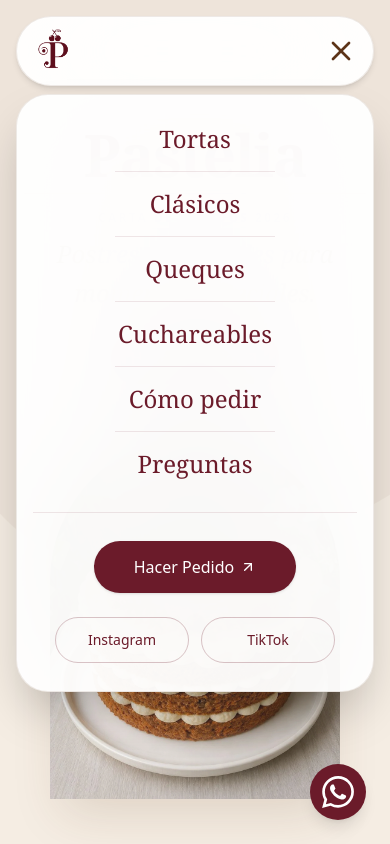
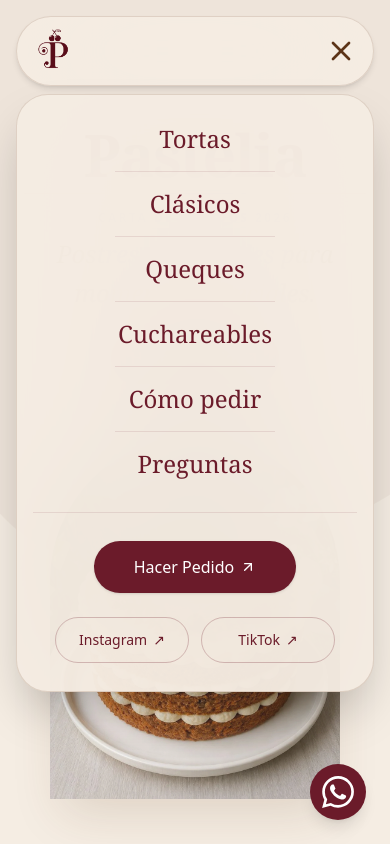
Before and after one commit to jhefferson-guerrero/pastelia-landing, a React (Vite) app: page / in a window 390 px wide. Both pictures are taken after a click on the button "Toggle Menu". Shown: the top 844 px of the page. Built offline with nearby package versions, Linux system fonts and the light colour scheme; a web font is replaced by a local one.

Commit message:
Pasa la barra y el menú móvil a color crema y agrega flechas a las redes
- La barra flotante y el panel desplegable usan el crema de la marca en lugar de blanco, con borde y sombra suaves
- Los botones de Instagram y TikTok del menú móvil llevan la flecha ↗, igual que en el footer

```diff
--- a/src/components/layout/Navigation.jsx
+++ b/src/components/layout/Navigation.jsx
@@ -62,9 +62,9 @@ export default function Navigation() {
             flex items-center justify-between w-full md:max-w-6xl mx-auto px-4 py-2.5 md:px-8 md:py-4 pointer-events-auto
             rounded-full md:rounded-none border
             ${isOpen
-              ? 'bg-white/95 backdrop-blur-3xl shadow-md border-pastelia-brown/10 md:bg-transparent md:shadow-none md:border-transparent'
+              ? 'bg-pastelia-cream/95 backdrop-blur-3xl shadow-md border-pastelia-brown/15 md:bg-transparent md:shadow-none md:border-transparent'
               : scrolled
-                ? 'bg-white/95 backdrop-blur-3xl shadow-sm border-pastelia-brown/15 transition-all duration-300 md:bg-transparent md:shadow-none md:border-transparent'
+                ? 'bg-pastelia-cream/95 backdrop-blur-3xl shadow-sm border-pastelia-brown/15 transition-all duration-300 md:bg-transparent md:shadow-none md:border-transparent'
                 : 'bg-transparent border-transparent shadow-none transition-all duration-300'}
           `}>
             <div className="flex-1 flex justify-start">
@@ -114,7 +114,7 @@ export default function Navigation() {
                 animate={{ opacity: 1, y: 0 }}
                 exit={{ opacity: 0, y: -10 }}
                 transition={{ duration: 0.2, ease: 'easeOut' }}
-                className="absolute top-full mt-2 left-4 right-4 z-10 bg-white/95 backdrop-blur-3xl shadow-2xl border border-pastelia-brown/10 rounded-[2rem] overflow-y-auto overscroll-contain max-h-[calc(100dvh-6.5rem)] flex flex-col p-4 md:hidden pointer-events-auto"
+                className="absolute top-full mt-2 left-4 right-4 z-10 bg-pastelia-cream/95 backdrop-blur-3xl shadow-2xl border border-pastelia-brown/15 rounded-[2rem] overflow-y-auto overscroll-contain max-h-[calc(100dvh-6.5rem)] flex flex-col p-4 md:hidden pointer-events-auto"
               >
                 <nav className="flex flex-col items-center justify-center w-full">
                   {navLinks.map((link, i) => (
@@ -158,17 +158,17 @@ export default function Navigation() {
                       href={`https://instagram.com/${contactInfo.instagram.replace('@', '')}`}
                       target="_blank"
                       rel="noopener noreferrer"
-                      className="flex items-center justify-center py-3 rounded-full border border-pastelia-burgundy/25 text-sm font-medium text-pastelia-burgundy active:bg-pastelia-burgundy/5 transition-colors"
+                      className="flex items-center justify-center gap-1.5 py-3 rounded-full border border-pastelia-burgundy/25 text-sm font-medium text-pastelia-burgundy active:bg-pastelia-burgundy/5 transition-colors"
                     >
-                      Instagram
+                      Instagram <span className="font-sans text-sm">↗</span>
                     </a>
                     <a
                       href={`https://tiktok.com/${contactInfo.tiktok}`}
                       target="_blank"
                       rel="noopener noreferrer"
-                      className="flex items-center justify-center py-3 rounded-full border border-pastelia-burgundy/25 text-sm font-medium text-pastelia-burgundy active:bg-pastelia-burgundy/5 transition-colors"
+                      className="flex items-center justify-center gap-1.5 py-3 rounded-full border border-pastelia-burgundy/25 text-sm font-medium text-pastelia-burgundy active:bg-pastelia-burgundy/5 transition-colors"
                     >
-                      TikTok
+                      TikTok <span className="font-sans text-sm">↗</span>
                     </a>
                   </div>
                 </div>
```
